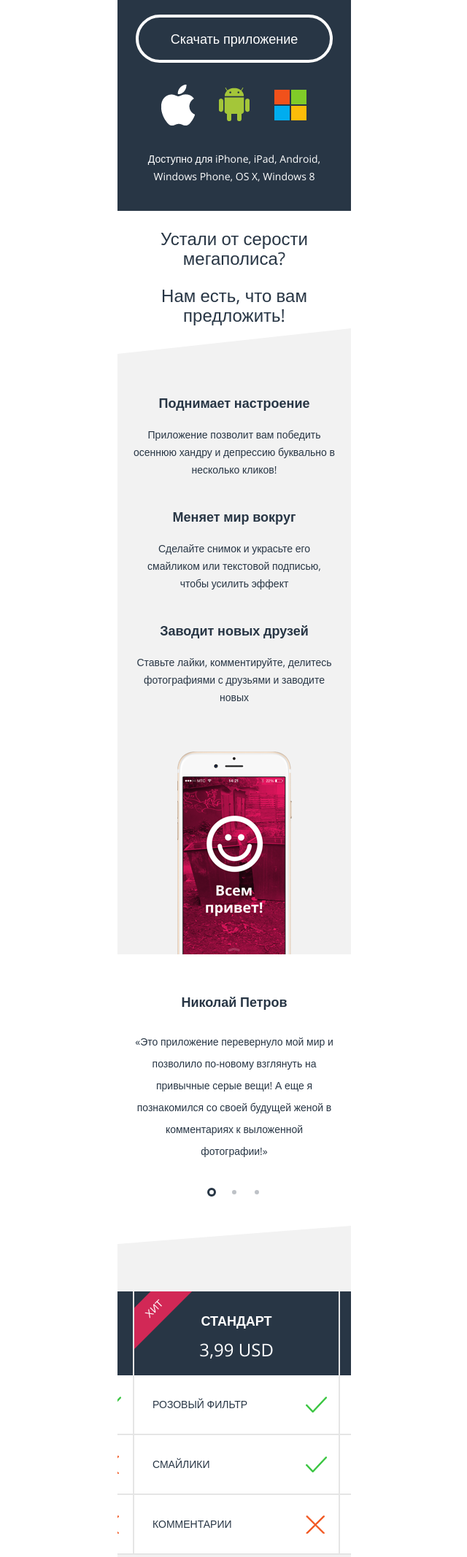
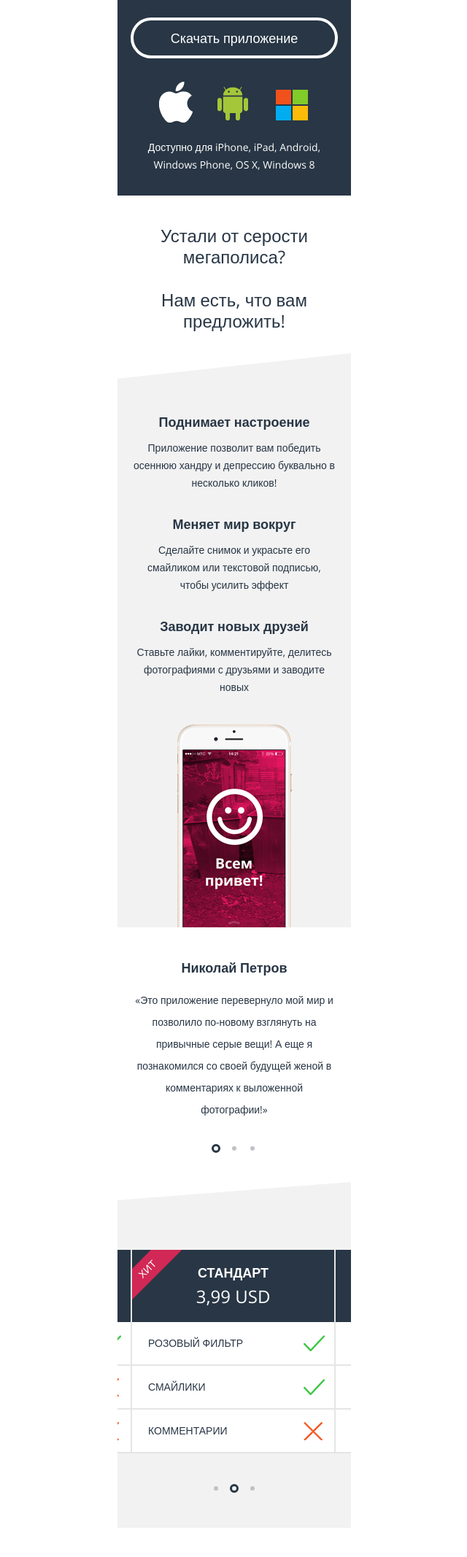
Before and after one commit to artbataev/43924-pink, a website: page index.html in a window 1280 px wide. Shown: the part 460-2594 px from the top of the page at 73% size, without its empty margins (319-959 px from the left). Drawn offline with nearby package versions, Linux system fonts and the light colour scheme; files that its build step writes are made by us from their sources.

Commit message:
Небольшие исправления главной. Главная готова.

```diff
--- a/less/components/index_page.less
+++ b/less/components/index_page.less
@@ -1,6 +1,6 @@
 .index-download {
-    padding-top: 25px;
-    padding-bottom: 35px;
+    padding-top: 27px;
+    padding-bottom: 30px;
 
     text-align: center;
 
@@ -15,7 +15,8 @@
     }
     &__buttons {
         font-size: 0;
-        margin-bottom: 30px;
+        margin-bottom: 16px;
+        padding-top: 4px;
     }
 }
 
@@ -25,15 +26,15 @@
 
     display: block;
 
-    margin: auto 25px;
+    margin: auto 18px;
     margin-bottom: 25px;
-    padding: 20px 15px;
+    padding: 15px;
 
     text-decoration: none;
 
     color: @main-light-color;
     border: 4px solid @main-light-color;
-    border-radius: 40px;
+    border-radius: 30px;
 }
 
 .btn-iconic {
@@ -42,18 +43,18 @@
     height: 65px;
     display: inline-block;
     vertical-align: top;
-    margin-right: 30px;
+    margin-right: 33px;
     &:last-child {
         margin-right: 0;
     }
     &--ios {
-        background: url('../img/icon-apple.png') no-repeat 50% 50%;
+        background: url('../img/icon-apple.png') no-repeat 0 2px;
     }
     &--android {
-        background: url('../img/icon-android.png') no-repeat 50% 50%;
+        background: url('../img/icon-android.png') no-repeat 0 10px;
     }
     &--windows {
-        background: url('../img/icon-windows.png') no-repeat 50% 50%;
+        background: url('../img/icon-windows.png') no-repeat 0 14px;
     }
 }
 
@@ -65,13 +66,24 @@
         line-height: 24px;
 
         margin: 0;
-        margin-bottom: 20px;
+        margin-bottom: 12px;
     }
     &__promo {
         font-size: 24px;
         font-weight: 300;
 
-        margin-bottom: 40px;
+        padding-bottom: 30px;
+        padding-top: 40px;
+        line-height: 29px;
+
+        p {
+            margin: 0;
+            margin-bottom: 30px;
+            &:last-of-type {
+                margin-bottom: 0;
+            }
+        }
+
     }
     &__whatfor {
         font-size: 14px;
@@ -81,8 +93,8 @@
 
         margin-top: 35px;
         padding: 0 20px;
-        padding-top: 55px;
-        padding-bottom: 300px;
+        padding-top: 47px;
+        padding-bottom: 285px;
 
         background: @minor-light-color url("../img/index-phone-hello.png") no-repeat center bottom;
         &:before {
@@ -99,7 +111,7 @@
         }
     }
     &__item {
-        margin-bottom: 40px;
+        margin-bottom: 32px;
     }
 }
 
@@ -111,7 +123,7 @@
 
 .slider-reviews {
     &__item {
-        padding-top: 50px;
+        padding-top: 40px;
         padding-right: 20px;
         padding-left: 20px;
     }
@@ -121,7 +133,7 @@
         line-height: 30px;
 
         margin: 0;
-        margin-bottom: 25px;
+        margin-bottom: 15px;
     }
     &__text {
         font-size: 14px;
@@ -130,7 +142,7 @@
     &__pagination {
         font-size: 0;
 
-        padding-top: 35px;
+        padding-top: 32px;
         padding-bottom: 25px;
     }
     &__pagination-item {
@@ -138,7 +150,7 @@
 
         width: 6px;
         height: 6px;
-        margin-right: 19px;
+        margin-right: 13px;
 
         cursor: pointer;
         vertical-align: top;
@@ -159,7 +171,7 @@
 .price {
     position: relative;
 
-    padding-top: 65px;
+    padding-top: 68px;
 
     background: @minor-light-color;
     &:before {
@@ -191,7 +203,7 @@
 
     &__item {
         font-size: 14px;
-        width: @sm-screen - 40;
+        width: @sm-screen - 40 - 3;
         display: inline-block;
         border-left: 1px solid #e5e5e5;
         border-right: 1px solid #e5e5e5;
@@ -206,15 +218,15 @@
             top: 0;
             background: @pink-color;
             color: @main-light-color;
-            transform: rotate(-45deg) translateX(-25px) translateY(-20px);
-            padding: 5px 45px;
+            transform: rotate(-45deg) translateX(-35px) translateY(-19px);
+            padding: 0px 45px;
         }
     }
 
     &__heading {
         color: @main-light-color;
         background: @main-dark-color;
-        padding-top: 25px;
+        padding-top: 16px;
         text-align: center;
     }
     &__name {
@@ -222,7 +234,7 @@
         padding: 0;
         font-size: 18px;
         color: @main-light-color;
-        margin-bottom: 10px;
+        margin-bottom: 3px;
     }
     &__price {
         font-size: 24px;
@@ -235,7 +247,7 @@
     }
 
     &__features-item {
-        padding: 25px;
+        padding: 14px 22px;
         border-bottom: 2px solid #e5e5e5;
 
         background: @main-light-color url('../img/icon-ok.png') no-repeat (@sm-screen - 85) 50%;
@@ -247,8 +259,8 @@
     &__pagination {
         font-size: 0;
 
-        padding-top: 35px;
-        padding-bottom: 25px;
+        padding-top: 27px;
+        padding-bottom: 30px;
         text-align: center;
     }
     &__pagination-item {
@@ -256,7 +268,7 @@
 
         width: 6px;
         height: 6px;
-        margin-right: 19px;
+        margin-right: 13px;
 
         cursor: pointer;
         vertical-align: top;
--- a/less/components/page_footer.less
+++ b/less/components/page_footer.less
@@ -9,7 +9,7 @@
 
         padding-top: 45px;
         padding-right: 20px;
-        padding-bottom: 10px;
+        padding-bottom: 15px;
         padding-left: 20px;
 
         background: @main-light-color;
@@ -40,7 +40,7 @@
         font-weight: 300;
         line-height: 28px;
 
-        margin-bottom: 35px;
+        margin-bottom: 30px;
     }
     &__contact-item {
         margin-bottom: 20px;
--- a/less/components/page_header.less
+++ b/less/components/page_header.less
@@ -2,13 +2,13 @@
     color: @main-light-color;
     background: @main-dark-color;
     &--index {
-        padding-bottom: 310px;
+        padding-bottom: 315px;
 
         background: url("../img/bg-index-header.jpg") no-repeat center top;
     }
     &__nav-bar {
         height: 66px;
-        margin-bottom: 25px;
+        margin-bottom: 20px;
 
         background: rgba(0, 0, 0, 0.3);
     }
@@ -25,6 +25,7 @@
     &__heading {
         font-size: 24px;
         font-weight: 300;
+        line-height: 28px;
 
         margin: 0;
         padding-right: 20px;
```
